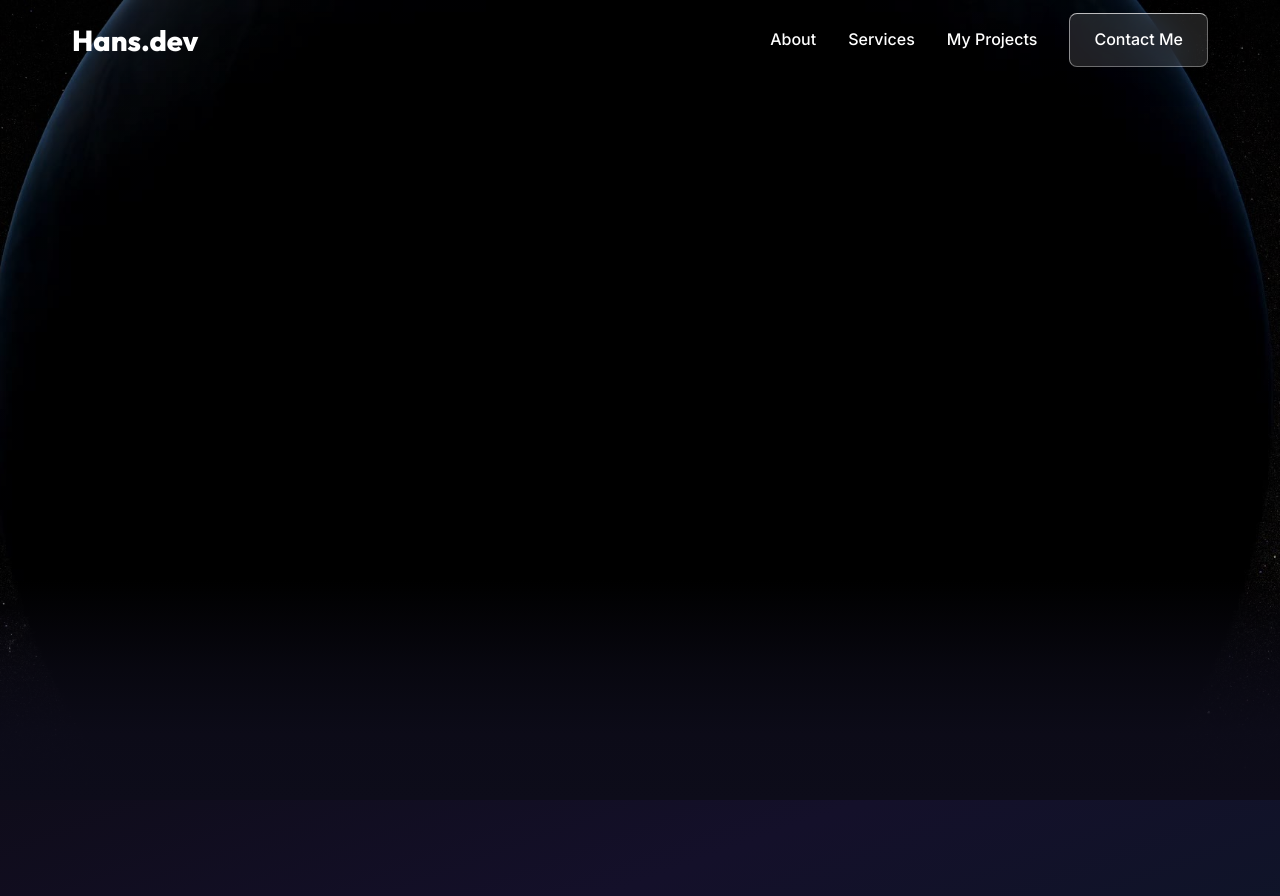
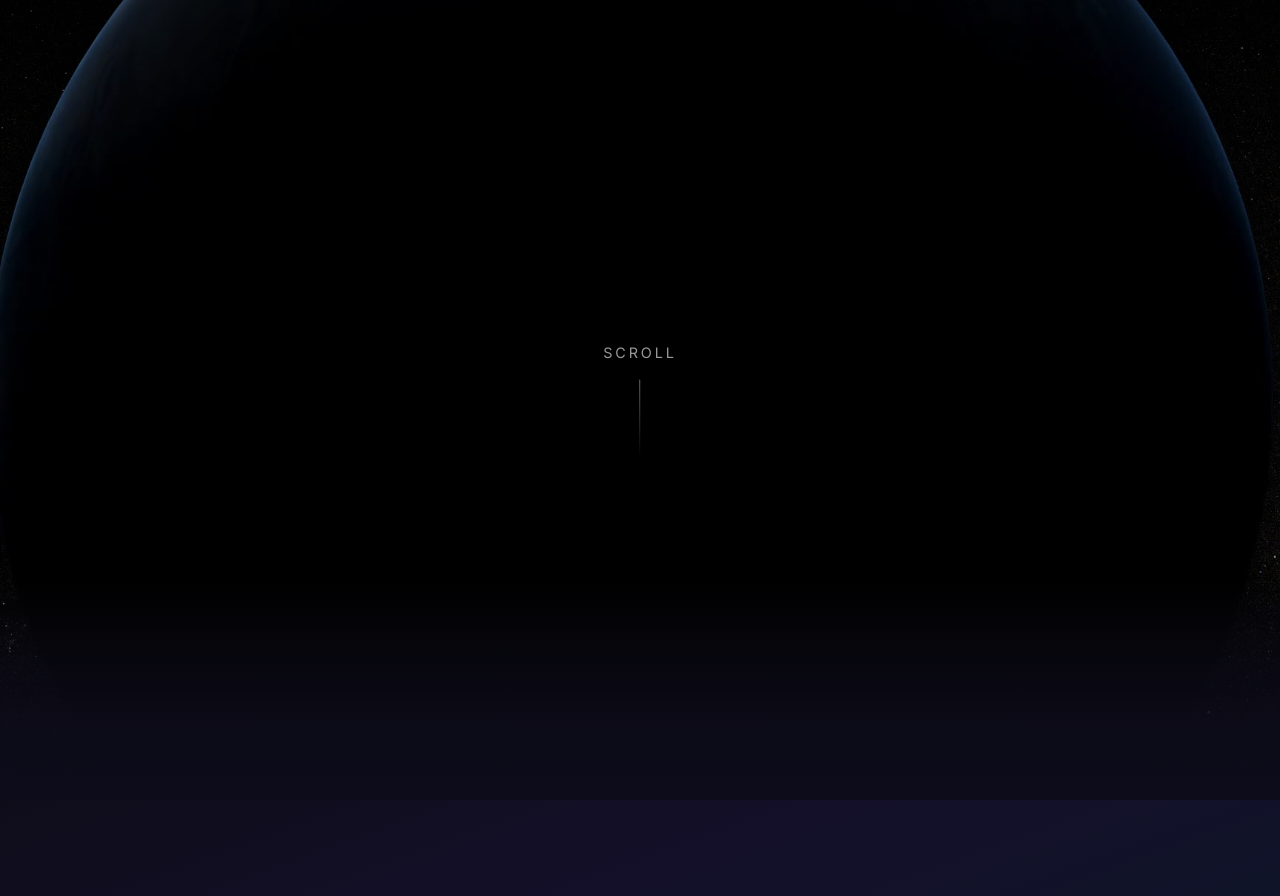
Before and after one commit to kristofihans/Webportofolio, a React (Vite) app: page / in a window 1280 px wide. Shown: the top 896 px of the page. Built offline with nearby package versions, Linux system fonts and the light colour scheme.

Commit message:
updated scroll animation

```diff
--- a/src/components/Navbar.css
+++ b/src/components/Navbar.css
@@ -20,6 +20,7 @@
   justify-content: space-between;
   align-items: center;
   height: 80px;
+  transition: opacity 0.5s ease;
 }
 
 .logo a {
--- a/src/components/Navbar.jsx
+++ b/src/components/Navbar.jsx
@@ -5,33 +5,47 @@ import './Navbar.css';
 const Navbar = () => {
   const [isScrolled, setIsScrolled] = useState(false);
   const [isMobileMenuOpen, setIsMobileMenuOpen] = useState(false);
+  const [contentOpacity, setContentOpacity] = useState(0); // Set to 0 by default, JS reveals it later
 
   useEffect(() => {
     // Show navbar BG only after the hero frame animation has fully played
     const onDone   = () => setIsScrolled(true);
     const onActive = () => setIsScrolled(false);
 
+    // Sync content opacity with hero progress (50%–70% window)
+    const onProgress = (e) => {
+      const p = e.detail.progress;
+      const opacity = Math.max(0, Math.min(1, (p - 0.50) / 0.20));
+      setContentOpacity(opacity);
+    };
+
     window.addEventListener('heroAnimationDone',   onDone);
     window.addEventListener('heroAnimationActive', onActive);
+    window.addEventListener('heroScrollProgress',  onProgress);
 
-    // Fallback: if user loads page mid-scroll (e.g. refresh), check immediately
+    // Initial check for content opacity if hero exists
     const hero = document.getElementById('hero');
     if (hero) {
       const scrollMax = hero.offsetHeight - window.innerHeight;
+      const progress  = Math.min(Math.max(window.scrollY / scrollMax, 0), 1);
+      setContentOpacity(Math.max(0, Math.min(1, (progress - 0.50) / 0.20)));
+
       if (scrollMax > 0 && window.scrollY >= scrollMax) setIsScrolled(true);
-    } else if (window.scrollY > 50) {
-      setIsScrolled(true);
+    } else {
+      setIsScrolled(window.scrollY > 50);
+      setContentOpacity(1);
     }
 
     return () => {
       window.removeEventListener('heroAnimationDone',   onDone);
       window.removeEventListener('heroAnimationActive', onActive);
+      window.removeEventListener('heroScrollProgress',  onProgress);
     };
   }, []);
 
   return (
     <header className={`header ${isScrolled ? 'glass' : 'transparent'}`}>
-      <div className="container navbar">
+      <div className="container navbar" style={{ opacity: contentOpacity }}>
         <div className="logo">
           <a href="#">Hans<span className="text-gradient">.dev</span></a>
         </div>
--- a/src/components/ScrollVideoHero.css
+++ b/src/components/ScrollVideoHero.css
@@ -183,6 +183,37 @@
   to   { opacity: 1; transform: translate(-50%, 0); }
 }
 
+/* ── Initial scroll hint ─────────────────────────────────────────────────── */
+.hero-initial-hint {
+  position: absolute;
+  top: 50%;
+  left: 50%;
+  transform: translate(-50%, -50%);
+  z-index: 4;
+  display: flex;
+  flex-direction: column;
+  align-items: center;
+  gap: 1rem;
+  color: rgba(255, 255, 255, 0.6);
+  font-size: 0.9rem;
+  letter-spacing: 0.2em;
+  text-transform: uppercase;
+  pointer-events: none;
+  transition: opacity 0.2s ease;
+}
+
+.hint-line {
+  width: 1px;
+  height: 60px;
+  background: linear-gradient(to bottom, rgba(255, 255, 255, 0.5), transparent);
+  animation: hint-pulse 2s ease-in-out infinite;
+}
+
+@keyframes hint-pulse {
+  0%, 100% { height: 60px; opacity: 0.3; }
+  50%       { height: 80px; opacity: 0.8; }
+}
+
 /* ── Responsive ──────────────────────────────────────────────────────────── */
 @media (max-width: 600px) {
   .hero-title { font-size: 3.8rem; }
--- a/src/components/ScrollVideoHero.jsx
+++ b/src/components/ScrollVideoHero.jsx
@@ -19,6 +19,7 @@ const ScrollVideoHero = () => {
   const canvasRef  = useRef(null);
   const wrapperRef = useRef(null);
   const overlayRef = useRef(null);
+  const hintRef    = useRef(null);
 
   useEffect(() => {
     const canvas  = canvasRef.current;
@@ -88,13 +89,21 @@ const ScrollVideoHero = () => {
       const progress  = Math.min(Math.max(window.scrollY / scrollMax, 0), 1);
       targetFrame = Math.round(progress * (TOTAL_FRAMES - 1));
 
-      // Overlay hidden during animation, fades in starting at 50% scroll
+      // 1. Initial "Scroll" hint fades out quickly at the start
+      if (hintRef.current) {
+        hintRef.current.style.opacity = String(Math.max(0, 1 - progress * 15)); // Fades by ~6% scroll
+      }
+
+      // 2. Main Hero Overlay fades in starting at 50% scroll
       if (overlay) {
         const textProgress = Math.max(0, (progress - 0.50) / 0.20); // 0→1 over 50%–70%
         overlay.style.opacity = String(Math.min(1, textProgress));
       }
 
-      // Fire a one-time event when animation finishes so Navbar can show its BG
+      // 3. Dispatch progress for Navbar sync
+      window.dispatchEvent(new CustomEvent('heroScrollProgress', { detail: { progress } }));
+
+      // 4. Fire a one-time event when animation finishes for Navbar BG
       if (progress >= 1 && !animDoneFired) {
         animDoneFired = true;
         window.dispatchEvent(new CustomEvent('heroAnimationDone'));
@@ -142,6 +151,12 @@ const ScrollVideoHero = () => {
         {/* Bottom fade into next section */}
         <div className="hero-bottom-fade" />
 
+        {/* Initial "Scroll" hint — visible at the start, fades instantly */}
+        <div className="hero-initial-hint" ref={hintRef}>
+          <p>Scroll</p>
+          <div className="hint-line" />
+        </div>
+
         {/* Hero text — starts hidden, fades in during last 15% of animation */}
         <div className="hero-overlay" ref={overlayRef} style={{ opacity: 0 }}>
           <div className="container hero-center-content">
```
